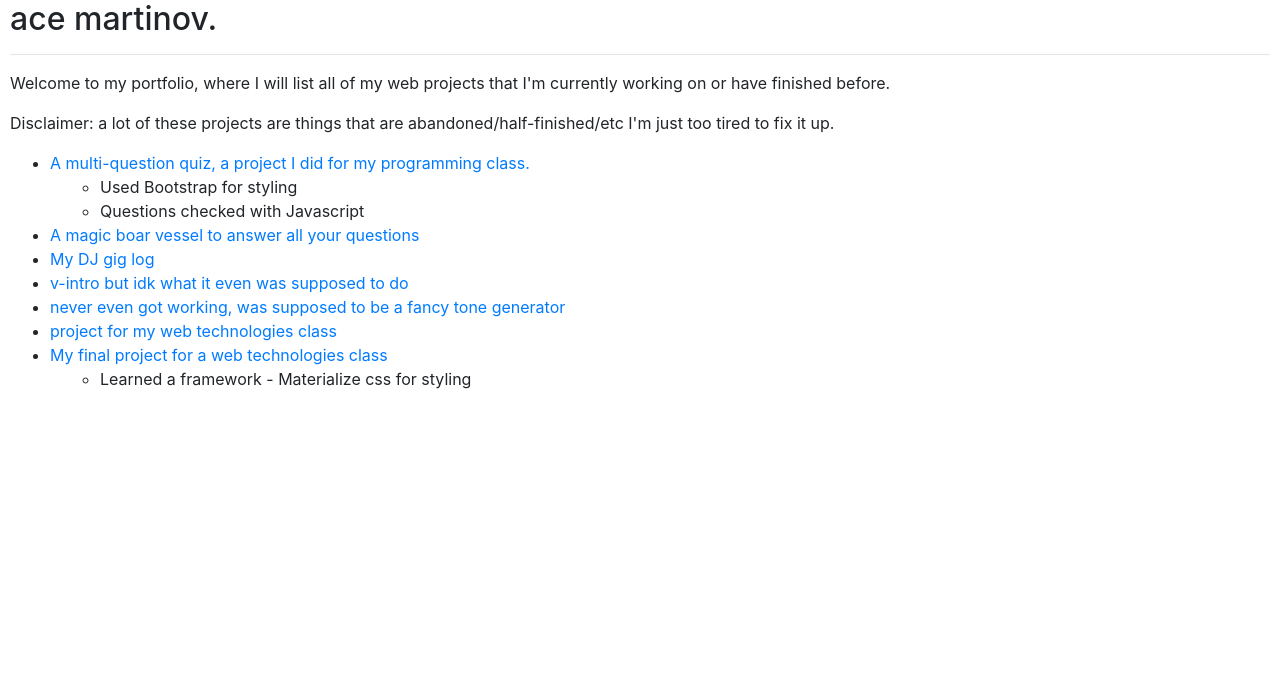
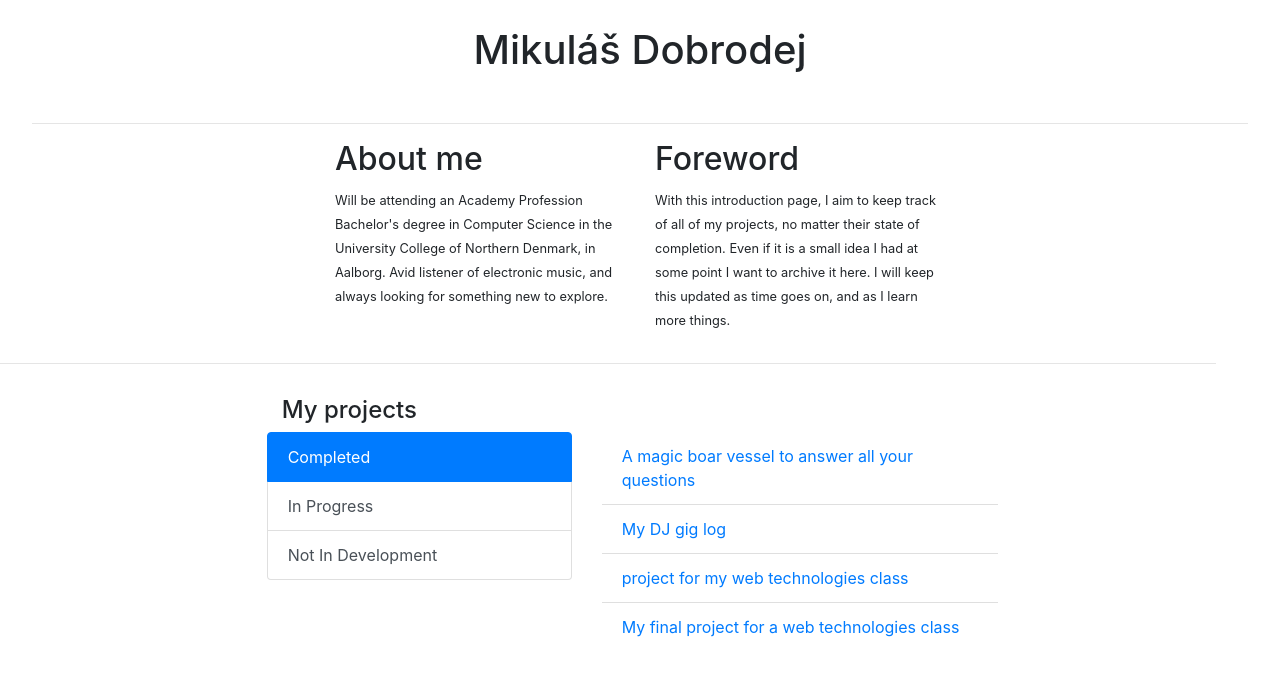
Before and after one commit to dobrodejm/acemartinov.github.io, a plain HTML site: page index.html in a window 1280 px wide. Drawn offline with nearby package versions, Linux system fonts and the light colour scheme.

Commit message:
updated intro page

```diff
--- a/index-style.css
+++ b/index-style.css
@@ -1,7 +1,14 @@
-h2,hr,p,ul {
-    margin: 10px;
-}
 body {
     background-color: #f9f9f9;
     color: #333;
 }
+.introduction {
+    text-align: center;
+    padding: 2%;
+}
+hr {
+    width: 95vw;
+}
+.big-hr {
+    margin: 2rem 0;
+}
--- a/index.html
+++ b/index.html
@@ -2,7 +2,7 @@
 <html lang="en">
 <head>
     <meta charset="UTF-8">
-    <meta name="viewport" content="width=device-width, initial-scale=1.0, shrink-to-fit=no">
+    <meta name="viewport" content="width=device-width, initial-scale=1, maximum-scale=1, user-scalable=no">
     <meta http-equiv="X-UA-Compatible" content="ie=edge">
     <link rel="stylesheet" href="index-style.css">
     <link rel="stylesheet" href="bootstrap.css">
@@ -10,10 +10,90 @@
     <!-- Mikuláš Dobrodej BGMH Sučany 2017-2018 -->
 </head>
 <body>
-    <h2> ace martinov.</h1>
+    <div class="introduction">
+        <h1> Mikuláš Dobrodej</h1>
+    </div>
     <hr>
-    <p> Welcome to my portfolio, where I will list all of my web projects that I'm currently working on or have finished before.</p>
-    <p> Disclaimer: a lot of these projects are things that are abandoned/half-finished/etc I'm just too tired to fix it up. </p>
+    <div class="container-fluid">
+    <div class="row justify-content-center">
+        <div class="about col-12 col-sm-5 col-md-4 col-lg-3">
+            <h2>
+                About me
+            </h2>
+            <small>
+                Will be attending an Academy Profession Bachelor's degree in Computer Science in the University College of Northern Denmark, in Aalborg. Avid listener of electronic music, and always looking for something new to explore.
+            </small>
+        </div>
+        <div class="foreword col-12 col-sm-5 col-md-4 col-lg-3 py-4 py-sm-0">
+            <h2>
+                Foreword
+            </h2>
+            <small> With this introduction page, I aim to keep track of all of my projects, no matter their state of completion. Even if it is a small idea I had at some point I want to archive it here. I will keep this updated as time goes on, and as I learn more things.</small>
+        </div>
+    </div>
+    </div>
+    <hr class="big-hr">
+    <div class="container-fluid">
+
+
+    <div class="row justify-content-center">
+        <h4 class="d-block col-9 col-sm-4 col-md-4 col-lg-3">
+            My projects
+        </h4>
+        <div class="col-9 col-sm-7 col-md-4"><!-- spacer div  --> </div>
+    </div>
+    </div>
+    <div class="main container-fluid">
+    <div class="row justify-content-center">
+        <!-- List group -->
+
+        <div class="list-group col-9 col-sm-4 col-md-4 col-lg-3" id="myList" role="tablist">
+            <a class="list-group-item list-group-item-action active" data-toggle="list" href="#home" role="tab">Completed</a>
+            <a class="list-group-item list-group-item-action" data-toggle="list" href="#profile" role="tab">In Progress</a>
+            <a class="list-group-item list-group-item-action" data-toggle="list" href="#messages" role="tab">Not In Development</a>
+        </div>
+
+        <!-- Tab panes -->
+        <div class="tab-content col-9 col-sm-7 col-md-4" >
+            <div class="tab-pane fade show active" id="home" role="tabpanel">
+                <!-- Completed -->
+                <div class="list-group-flush">
+                    <div class="list-group-item">
+                        <a href="./vessel/">A magic boar vessel to answer all your questions</a>
+                    </div>
+                    <div class="list-group-item">
+                        <a href="./adhd/">My DJ gig log</a>
+                    </div>
+                    <div class="list-group-item">
+                        <a href="./wet-form/">project for my web technologies class</a>
+                    </div>
+                    <div class="list-group-item">
+                        <a href="./wet-final-projekt/">My final project for a web technologies class</a>
+                    </div>
+                </div>
+            </div>
+            <div class="tab-pane fade" id="profile" role="tabpanel">
+                <!-- In Progress -->
+                <div class="list-group-flush">
+                    <div class="list-group-item">
+                        <a href="#">This introduction page</a>
+                    </div>
+                </div>
+            </div>
+            <div class="tab-pane fade" id="messages" role="tabpanel">
+                <!-- N I D -->
+                <div class="list-group-flush">
+                    <div class="list-group-item">
+                        <a href="./timbre/">A fancy tone generator</a>
+                    </div>
+
+
+                </div>
+            </div>
+        </div>
+    </div>
+    </div>
+<!--
     <ul>
         <li><a href="./quiz/projekt.html">A multi-question quiz, a project I did for my programming class.</a></li>
             <ul>
@@ -30,5 +110,10 @@
                 <li>Learned a framework - Materialize css for styling</li>
             </ul>
     </ul>
+
+    -->
+<script src="https://ajax.googleapis.com/ajax/libs/jquery/3.4.1/jquery.min.js"></script>
+<script src="bootstrap.js"></script>
+<script src="script.js"></script>
 </body>
 </html>
--- /dev/null
+++ b/script.js
@@ -0,0 +1,4 @@
+$('#myList a').on('click', function (e) {
+    e.preventDefault();
+    $(this).tab('show');
+});
```
